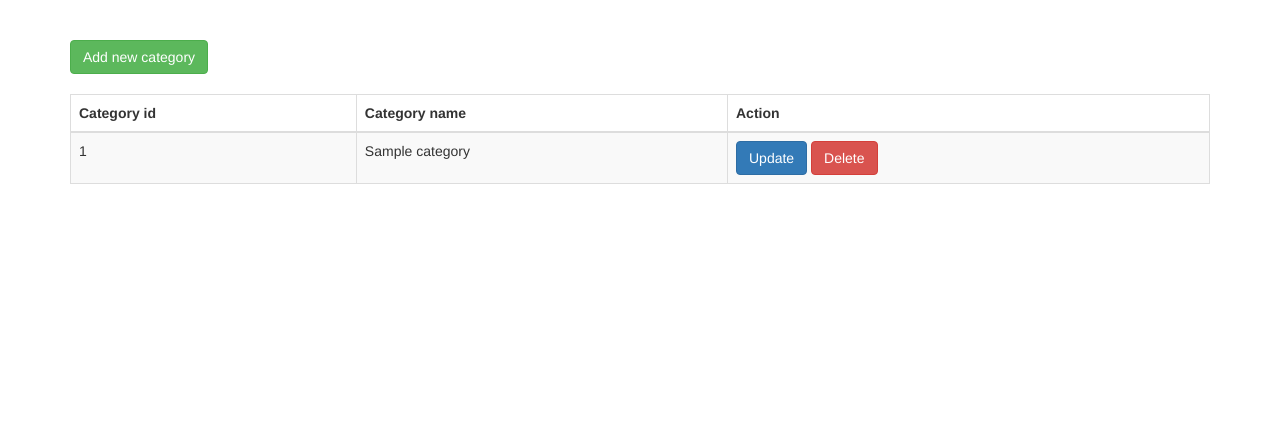
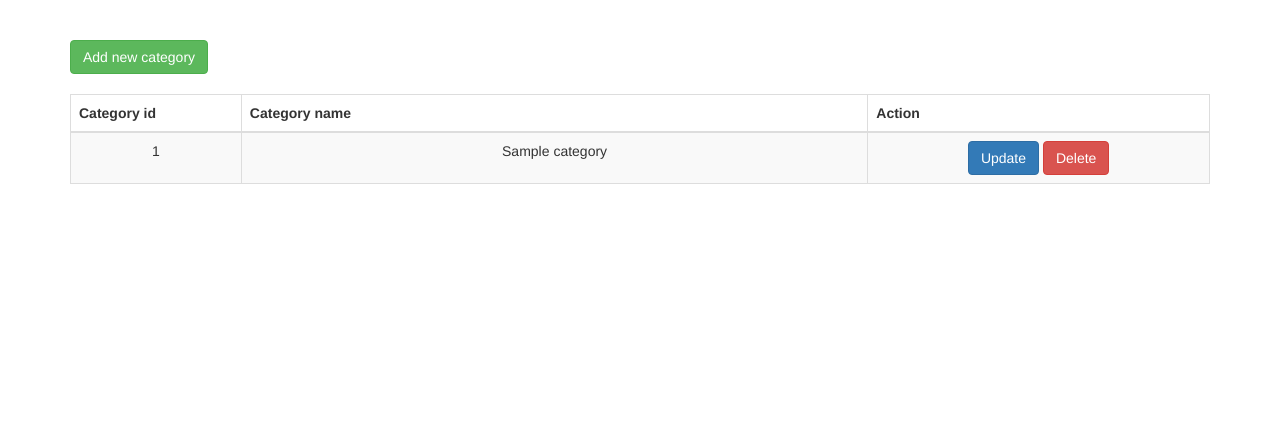
Before and after one commit to denyszamiatin/ma_shop, a Flask app: page /admin/categories_list in a window 1280 px wide. Shown: the part 322-746 px from the top of the page. Run offline with Flask 2, Linux system fonts and the light colour scheme; the visitor is signed in with stand-in values (Sample User, id 1); tables that the repository leaves empty hold one stand-in row (values such as "Sample post"); parts of the project's set-up code (start-up, migrations or seed data) failed here and were passed over; some libraries are stand-ins or nearby versions.

Commit message:
Merge branch 'master' of /home/valentyn/course/ma_shop with conflicts.

```diff
--- a/app/config.py
+++ b/app/config.py
@@ -29,6 +29,8 @@ DATABASE = {
 }
 
 """App config variables"""
+STATUS_ORDER = ['New order', 'Complete', 'Canceled']
+
 NAME_MAX_LENGTH = 50
 PASSWORD_MAX_LENGTH = 50
 CATEGORY_MAX_LENGTH = 50
--- a/app/models.py
+++ b/app/models.py
@@ -59,7 +59,7 @@ class Cart(db.Model):
     id = db.Column(db.Integer, primary_key=True)
     id_user = db.Column(db.Integer, db.ForeignKey('users.id'))
     id_product = db.Column(db.Integer, db.ForeignKey('products.id'))
-    addition_date = db.Column(db.DateTime, index=True, default=datetime.utcnow())
+    addition_date = db.Column(db.Date, default=datetime.utcnow())
     users = db.relationship("Users")
     product = db.relationship("Products")
 
@@ -221,7 +221,8 @@ class OrderProduct(db.Model):
 class Orders(db.Model):
     id = db.Column(db.Integer, primary_key=True)
     id_user = db.Column(db.Integer, db.ForeignKey('users.id'))
-    order_date = db.Column(db.DateTime, index=True, default=datetime.utcnow())
+    order_date = db.Column(db.DateTime, index=True, default=datetime.utcnow)
+    status = db.Column(db.String(35), default='New order')
     users = db.relationship('Users')
 
     def __init__(self, id_user, order_date):
--- a/app/templates/categories_list.html
+++ b/app/templates/categories_list.html
@@ -10,9 +10,14 @@
 </div>
 <br>
 <div class="container">
-    <table class="table table-striped w-auto table-bordered">
+    <table class="table table-striped w-auto table-bordered" style="width: 100%">
+            <colgroup>
+            <col span="1" style="width: 15%;">
+            <col span="1" style="width: 55%;">
+            <col span="1" style="width: 30%;">
+        </colgroup>
         <thead>
-        <tr>
+        <tr class="text-center">
         <th>Category id</th>
         <th>Category name</th>
         <th>Action</th>
@@ -20,7 +25,7 @@
         </thead>
         <tbody>
         {% for category in categories %}
-        <tr>
+        <tr class="text-center">
             <td>{{category.id}}</td>
             <td>{{category.name}}</td>
             <td>
```
